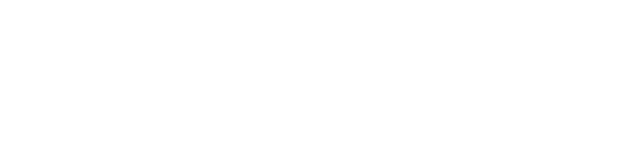
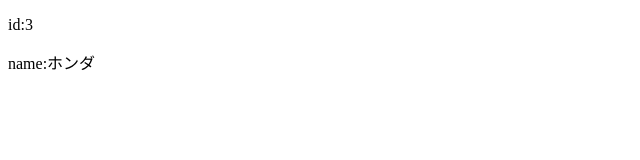
Before and after one commit to lcc-nkaneko/javascript_learning, a website built with webpack: page index.html in a window 1280 px wide. Shown: the whole page, without its empty margins (0-640 px from the left). Built offline with nearby package versions, Linux system fonts and the light colour scheme.

Commit message:
mapの検証

```diff
--- a/index.html
+++ b/index.html
@@ -9,6 +9,7 @@
 </head>
 
 <body>
+  <div id="mapdiv"></div>
 
   <script src="./dist/bundle.js" type="module">
 
--- a/src/index.js
+++ b/src/index.js
@@ -1,4 +1,7 @@
 import { Sub } from './sub.js';
+import mapTest from './map';
 
 let sub = new Sub('カルピス', 100);
 sub.checkMethod();
+
+mapTest();
--- /dev/null
+++ b/src/map.js
@@ -0,0 +1,20 @@
+export default function mapTest() {
+  const myMap = new Map();
+
+  myMap.set('id', 3);
+  myMap.set('name', 'ホンダ');
+
+  console.log('--mapの検証--------------------------------');
+  console.log(myMap);
+
+  let idMap = document.getElementById('mapdiv');
+
+  window.addEventListener('load', () => {
+    let myMapKeys = myMap.keys();
+    for (let key of myMapKeys) {
+      let addMap = document.createElement('p');
+      addMap.innerHTML = key + ':' + myMap.get(key);
+      idMap.appendChild(addMap);
+    }
+  })
+}
```
